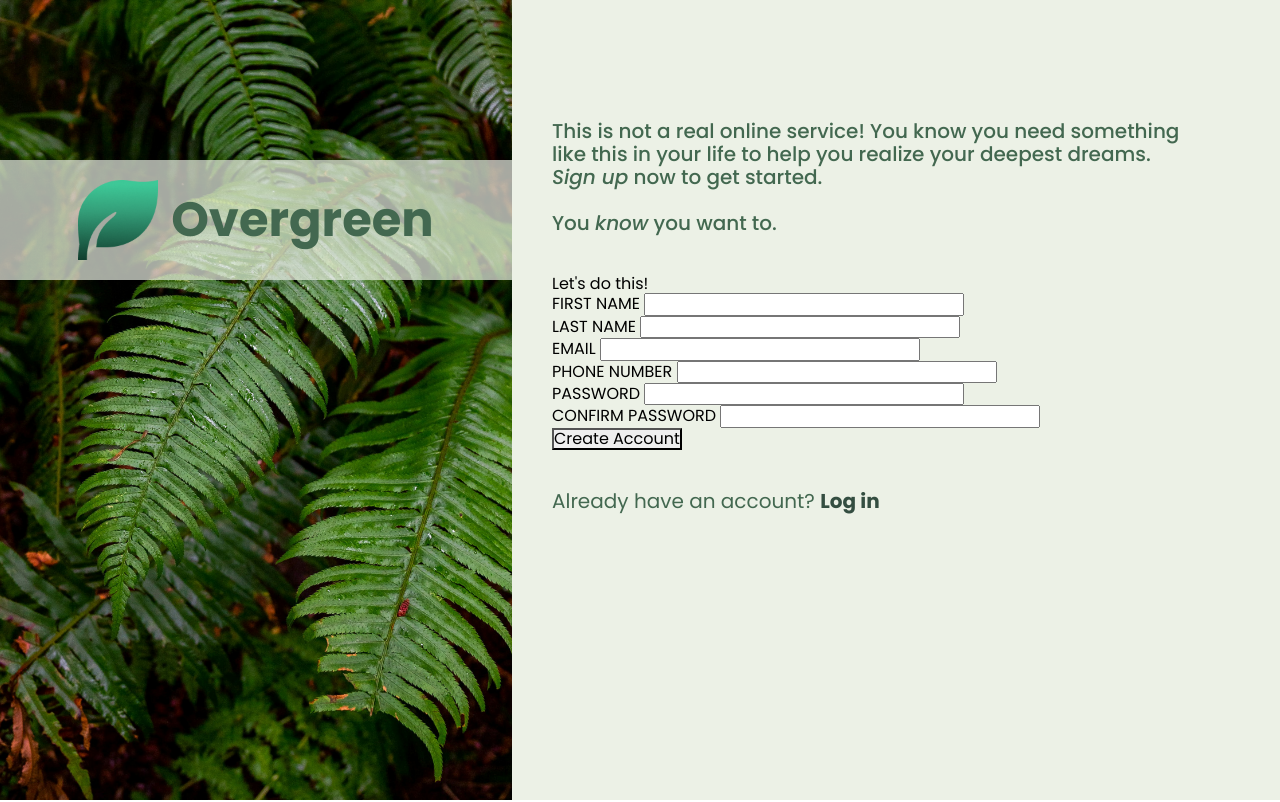
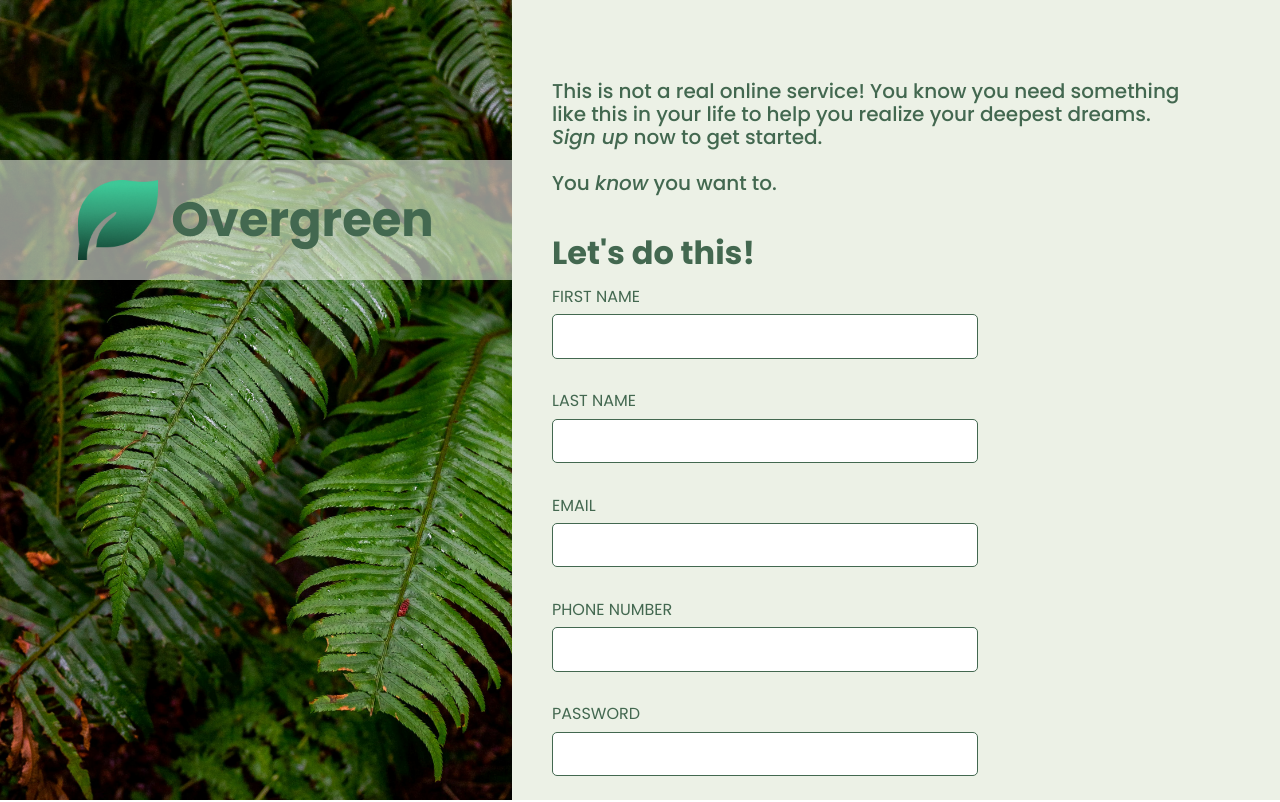
Before and after one commit to nicovalerian/signup-form, a plain HTML site: page index.html in a window 1280 px wide. Shown: the top 802 px of the page. Drawn offline with Linux system fonts and the light colour scheme.

Commit message:
Form styling

```diff
--- a/index.html
+++ b/index.html
@@ -74,7 +74,7 @@
               <div class="input-invalid"></div>
             </div>
           </div>
-          <button type="submit">Create Account</button>
+          <button type="submit" class="create-button">Create Account</button>
         </form>
         <div class="login-text">
           Already have an account? <span class="login">Log in</span>
--- a/styles.css
+++ b/styles.css
@@ -45,7 +45,7 @@ body {
     justify-content: center;
     align-items: center;
     gap: 1vw;
-    background-color: rgba(236, 241, 230, 0.7);
+    background-color: rgba(236, 241, 230, 0.6);
 }
 
 .logo-image {
@@ -64,7 +64,7 @@ body {
     flex-direction: column;
     gap: 5vh;
     padding: 5vh 10vh 5vh 5vh;
-    margin-top: 10vh;
+    margin-top: 5vh;
 }
 
 .dummy-text-top {
@@ -86,3 +86,52 @@ body {
 .login:hover {
     text-decoration: underline;
 }
+
+.form-title {
+    color: var(--green-color);
+    font-size: 2rem;
+    font-weight: bold;
+    margin-bottom: 2vh;
+}
+
+.inputs {
+    display: flex;
+    flex-direction: row;
+    flex-wrap: wrap;
+    gap: 2vw;
+    margin-bottom: 4vh;
+}
+
+.input {
+    display: flex;
+    flex-direction: column;
+    gap: 1vh;
+}
+
+.input label {
+    color: var(--green-color);
+    font-size: 1rem;
+    font-weight: normal;
+}
+
+.input input {
+    padding: 1.5vh 12vh 1.5vh 1.5vh;
+    border: 1px solid var(--green-color);
+    border-radius: 5px;
+}
+
+.create-button {
+    background-color: rgba(0, 0, 0, 0);
+    color: var(--dark-green-color);
+    font-weight: bold;
+    font-size: 1.25rem;
+    border: 2px solid var(--dark-green-color);
+    border-radius: 5px;
+    padding: 1.5vh 9vh;
+}
+
+.create-button:hover {
+    background-color: var(--dark-green-color);
+    color: var(--light-green-color);
+    transition: 0.3s;
+}
```
